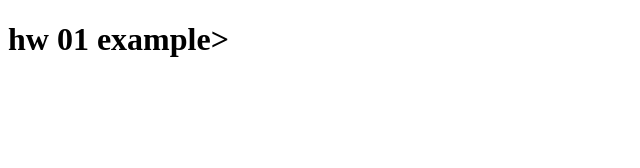
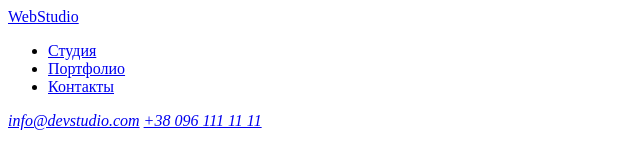
Before and after one commit to ShumilovOS/goit-markup-hw-01, a plain HTML site: page index.html in a window 1280 px wide. Shown: the whole page, without its empty margins (0-640 px from the left). Drawn offline with Linux system fonts and the light colour scheme.

Commit message:
створили header

```diff
--- a/index.html
+++ b/index.html
@@ -7,6 +7,19 @@
     <title>Document</title>
 </head>
 <body>
-    <h1>hw 01 example></h1>
+    <header>
+        <a href="./index.html">WebStudio</a>
+        <nav>
+            <ul>
+                <li><a href="#">Студия</a></li>
+                <li><a href="#">Портфолио</a></li>
+                <li><a href="#">Контакты</a></li>
+            </ul>
+        </nav>
+        <address>
+            <a href="mailto:"info@devstudio.com">info@devstudio.com</a>
+            <a href="tel:+38 096 111 11 11">+38 096 111 11 11</a>
+        </address>
+    </header>
 </body>
 </html>
```
